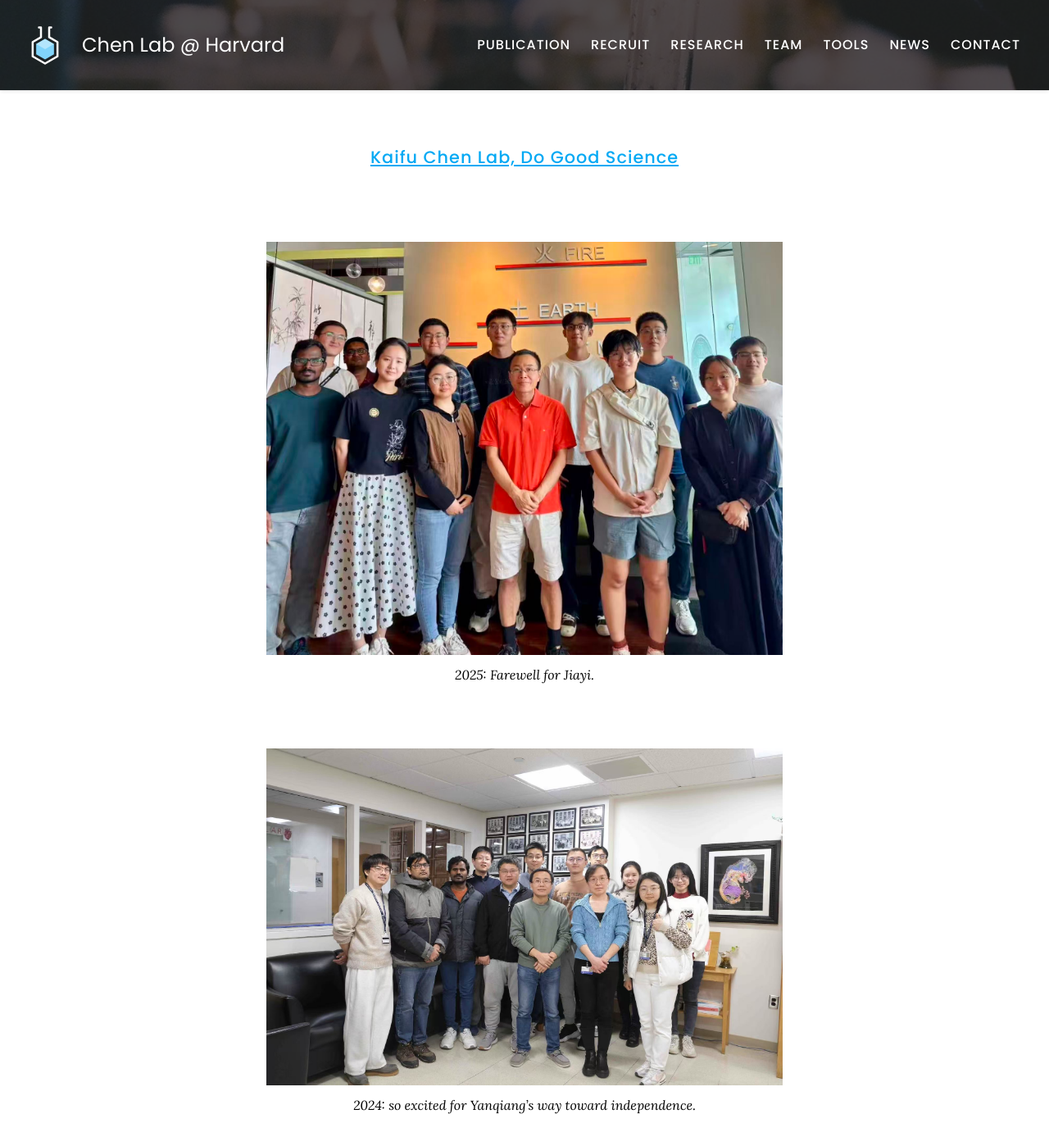
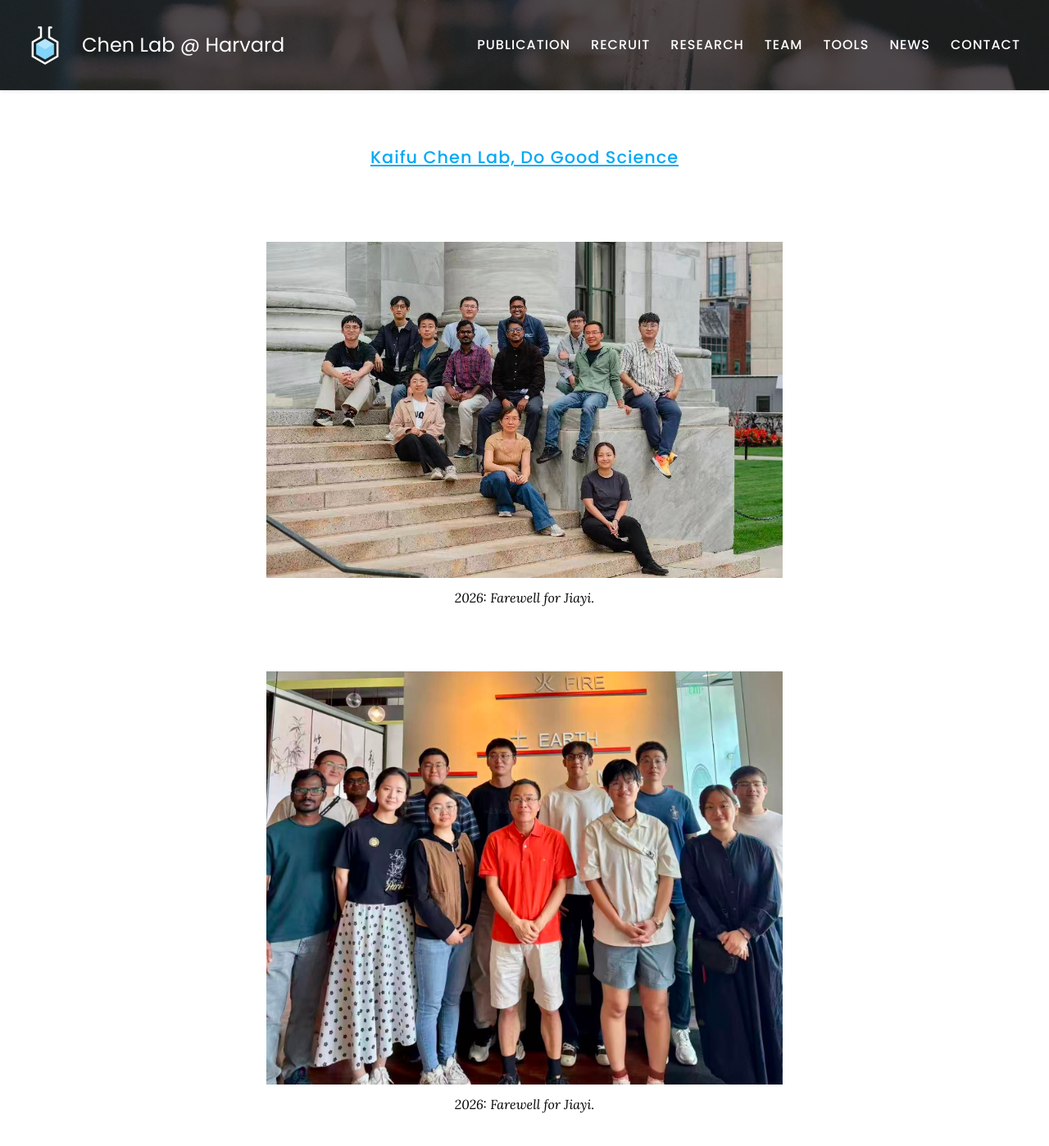
Before and after one commit to kaifuchenlab/kaifuchenlab.github.io, a Jekyll site: the page built from index.md, in a window 1280 px wide and 1400 px high. Shown: the whole window at 82% size. Built offline with Jekyll 4.4.1, drawn with Linux system fonts in a browser that asks for light colours.

Commit message:
Update index.md

```diff
--- a/index.md
+++ b/index.md
@@ -2,6 +2,19 @@
 title: Home
 ---
 ## [Kaifu Chen Lab, Do Good Science](https://kaifuchenlab.github.io)
+
+{%
+  include gallery.html
+  image="images/lab2026.jpg"
+%}
+
+{%
+  include figure.html
+  image="images/lab2026.jpg"
+  width="70%"
+  height="70%"
+  caption="2026: Farewell for Jiayi."
+%}
 
 
 {%
@@ -14,7 +27,7 @@ title: Home
   image="images/lab2025.jpg"
   width="70%"
   height="70%"
-  caption="2025: Farewell for Jiayi."
+  caption="2026: Farewell for Jiayi."
 %}
 
 
```
